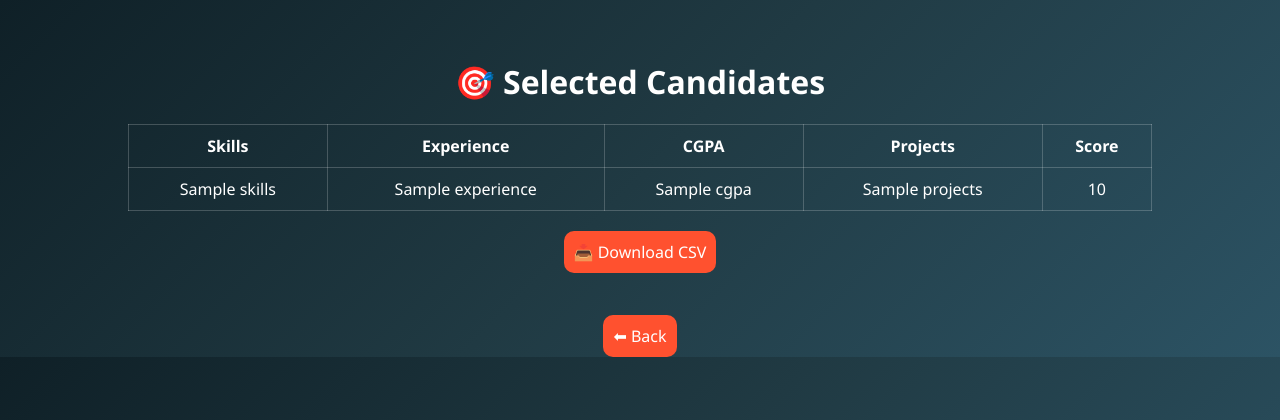
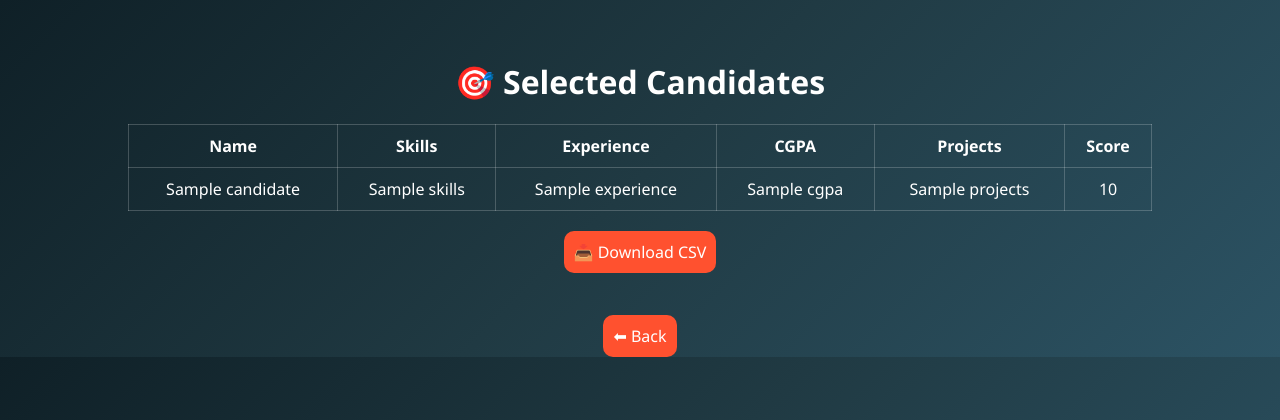
Before and after one commit to Harsha485/resume-analyzer, a Flask app: template templates/csv_result.html in a window 1280 px wide. Shown: the top 420 px of the page. Run offline with Flask 3, Linux system fonts and the light colour scheme; the template is opened without the code that fills it: most values are stand-ins (such as "Sample title", 1, 10 or a date in 2020).

Commit message:
updates csv html

```diff
--- a/app.py
+++ b/app.py
@@ -6,7 +6,6 @@ import os
 
 app = Flask(__name__)
 
-# ================= MODEL PATH =================
 MODEL_PATH = 'model/resume_svm_model.pkl'
 SCALER_PATH = 'model/resume_scaler.pkl'
 ENCODER_PATH = 'model/resume_encoder.pkl'
@@ -21,12 +20,11 @@ else:
     use_dummy = True
     print("⚠️ Using dummy model")
 
-# ================= HOME =================
 @app.route('/')
 def home():
     return render_template('index.html')
 
-# ================= MANUAL INPUT =================
+# ================= MANUAL =================
 @app.route('/predict', methods=['POST'])
 def predict():
     skills = request.form['skills'].strip().lower()
@@ -48,7 +46,7 @@ def predict():
 
     return render_template('result.html', score=round(score, 2), status=status)
 
-# ================= CSV INPUT =================
+# ================= CSV =================
 @app.route('/predict_csv', methods=['POST'])
 def predict_csv():
     file = request.files['file']
@@ -58,20 +56,25 @@ def predict_csv():
 
     df = pd.read_csv(file)
 
-    # Clean column names
+    # Clean columns
     df.columns = df.columns.str.strip().str.lower()
 
-    # Rename columns (flexible input support)
+    # Flexible renaming
     df = df.rename(columns={
         'skill': 'skills',
         'experience': 'years_of_experience',
-        'project': 'projects'
+        'project': 'projects',
+        'student name': 'student_name',
+        'name': 'student_name'
     })
 
     selected_candidates = []
 
     for _, row in df.iterrows():
         try:
+            # ✅ NAME SUPPORT
+            name = str(row.get('student_name', 'Unknown'))
+
             skills = str(row['skills']).lower().strip()
             exp = float(row['years_of_experience'])
             cgpa = float(row['cgpa'])
@@ -89,6 +92,7 @@ def predict_csv():
 
             if score >= 75:
                 selected_candidates.append({
+                    "name": name,
                     "skills": skills,
                     "experience": exp,
                     "cgpa": cgpa,
@@ -99,7 +103,7 @@ def predict_csv():
         except:
             continue
 
-    # ✅ SAVE CSV (IMPORTANT)
+    # ✅ SAVE CSV WITH NAME
     output_file = "selected_candidates.csv"
     pd.DataFrame(selected_candidates).to_csv(output_file, index=False)
 
@@ -113,7 +117,7 @@ def download():
     if os.path.exists(file_path):
         return send_file(file_path, as_attachment=True)
     else:
-        return "No file available to download"
+        return "No file available"
 
 # ================= RUN =================
 if __name__ == '__main__':
--- a/templates/csv_result.html
+++ b/templates/csv_result.html
@@ -12,6 +12,7 @@
     {% if candidates %}
     <table class="result-table">
         <tr>
+            <th>Name</th>
             <th>Skills</th>
             <th>Experience</th>
             <th>CGPA</th>
@@ -21,6 +22,7 @@
 
         {% for c in candidates %}
         <tr>
+            <td>{{c.name}}</td>
             <td>{{c.skills}}</td>
             <td>{{c.experience}}</td>
             <td>{{c.cgpa}}</td>
@@ -30,7 +32,7 @@
         {% endfor %}
     </table>
 
-    <!-- ✅ DOWNLOAD BUTTON -->
+    <!-- DOWNLOAD BUTTON -->
     <a href="/download" class="back-btn">📥 Download CSV</a>
 
     {% else %}
```
